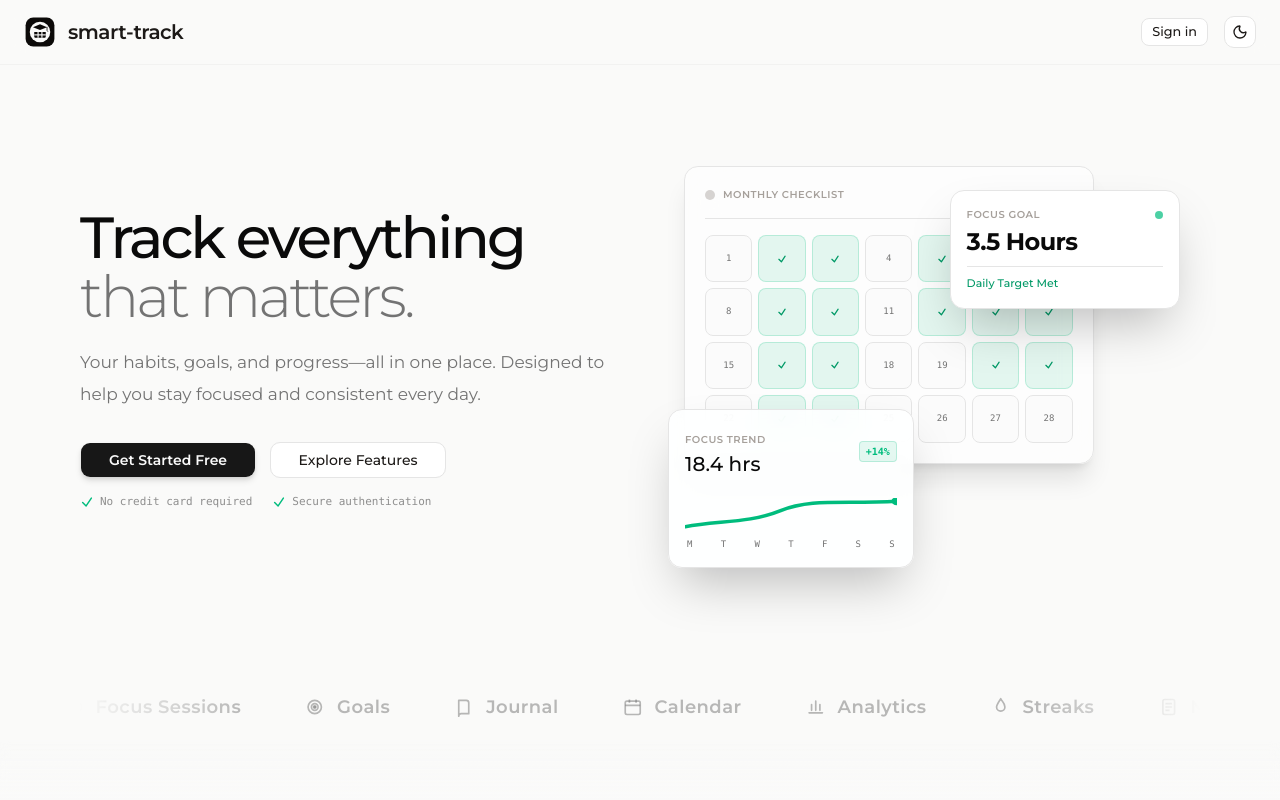
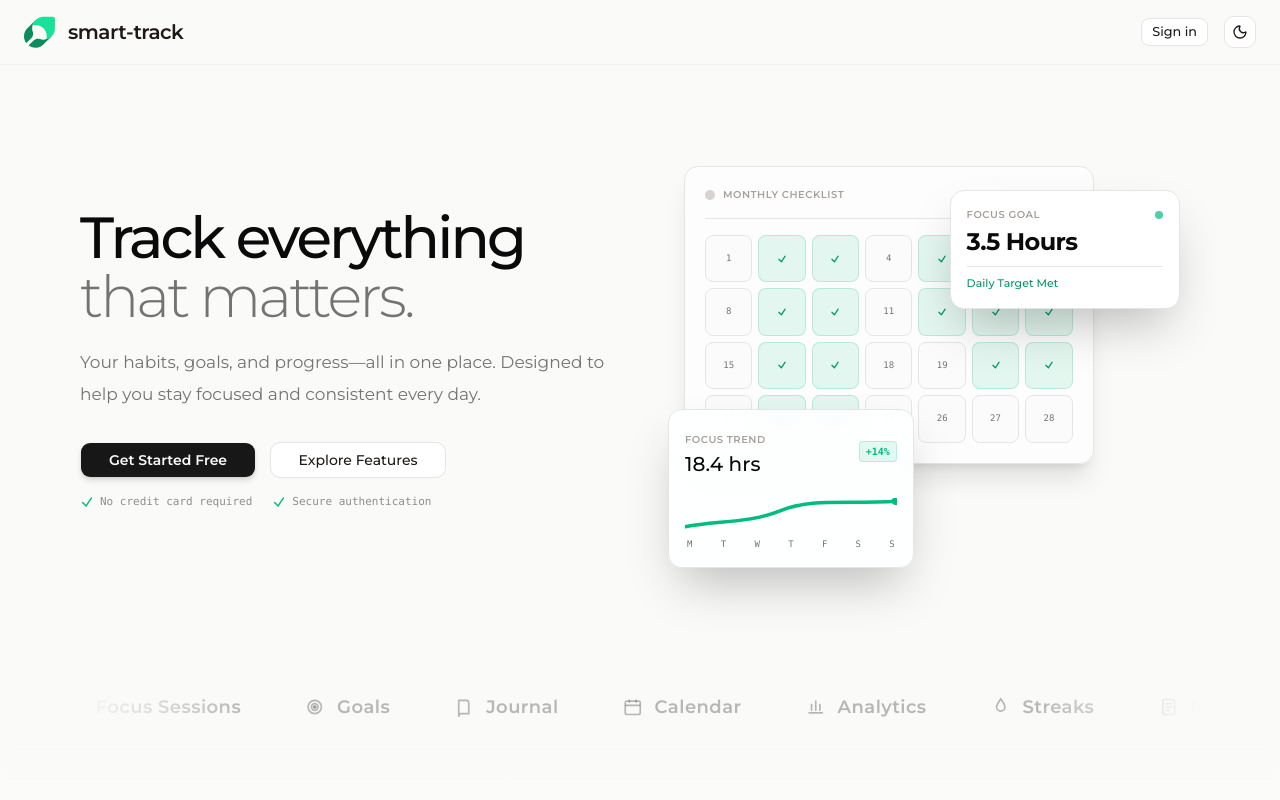
Before and after one commit to abdul-rahman-0x/smart-track, a Next.js app: page / in a window 1280 px wide. Shown: the top 800 px of the page. Built offline with nearby package versions, Linux system fonts and the light colour scheme; no server answers.

Commit message:
refactor: update Logo component with new SVG design and props handling for improved flexibility

```diff
--- a/components/logo.tsx
+++ b/components/logo.tsx
@@ -1,76 +1,24 @@
 import React from "react";
 
-export function Logo({ className = "w-10 h-10" }: { className?: string }) {
+export function Logo({ className, ...props }: React.SVGProps<SVGSVGElement>) {
     return (
         <svg
-            viewBox="0 0 100 100"
+            viewBox="0 0 19 19"
             fill="none"
             xmlns="http://www.w3.org/2000/svg"
-            className={className}>
-            {/* 1. Outer Rounded Badge */}
-            <rect
-                x="5"
-                y="5"
-                width="90"
-                height="90"
-                rx="24"
-                className="fill-stone-950 dark:fill-stone-50"
+            className={className}
+            {...props}>
+            <path
+                d="M18.367 7.28888V1.59755C18.367 0.986819 17.8715 0.5 17.2699 0.5H11.5812C10.6877 0.5 9.80295 0.677018 8.98017 1.01336C8.15738 1.35856 7.40539 1.85424 6.77724 2.49152L6.733 2.53578C5.90137 3.37664 5.30862 4.42108 5.00781 5.57174C5.54749 5.43012 6.10483 5.35931 6.6622 5.35046C8.14852 5.33276 9.60831 5.81073 10.7938 6.7047C11.8643 7.50131 12.6783 8.59885 13.1206 9.86458C13.5807 11.148 13.6337 12.5465 13.2887 13.8653C14.43 13.5644 15.4828 12.9714 16.3233 12.1393L16.3675 12.0951C16.9957 11.4667 17.4999 10.7143 17.845 9.89114C18.19 9.06797 18.3581 8.18285 18.3581 7.28888H18.367Z"
+                fill="#18E299"
             />
-
-            {/* 2. Inner Contrasting Circle Mask */}
-            <circle
-                cx="50"
-                cy="50"
-                r="32"
-                className="fill-stone-50 dark:fill-stone-950"
+            <path
+                d="M4.83793 7.193C4.84674 5.44706 5.54303 3.77167 6.76814 2.51953L2.03511 7.25472C2.01749 7.27236 1.99985 7.28117 1.98222 7.29881C0.827615 8.44513 0.131342 9.97945 0.0167623 11.6019C-0.0890033 13.1186 0.307609 14.6176 1.15373 15.8698C1.23444 15.9892 1.45343 16.0285 1.57682 15.9139L4.47656 13.0216C5.38438 12.1134 5.66643 10.7642 5.23455 9.55618C4.96132 8.80666 4.82912 8.00424 4.83793 7.193Z"
+                fill="#0C8C5E"
             />
-
-            {/* 3. The Bold Silhouette: Graduation Cap + Timeline */}
-            {/* Calendar Grid Base */}
             <path
-                d="M32 50H68V64C68 66 66 68 64 68H36C34 68 32 66 32 64V50Z"
-                className="fill-stone-950 dark:fill-stone-50"
-            />
-
-            {/* Grid Lines inside the base */}
-            <line
-                x1="44"
-                y1="50"
-                x2="44"
-                y2="68"
-                className="stroke-stone-50 dark:stroke-stone-950"
-                strokeWidth="3.5"
-            />
-            <line
-                x1="56"
-                y1="50"
-                x2="56"
-                y2="68"
-                className="stroke-stone-50 dark:stroke-stone-950"
-                strokeWidth="3.5"
-            />
-            <line
-                x1="32"
-                y1="59"
-                x2="68"
-                y2="59"
-                className="stroke-stone-50 dark:stroke-stone-950"
-                strokeWidth="3.5"
-            />
-
-            {/* Cap Diamond Top */}
-            <path
-                d="M50 26L72 35L50 44L28 35L50 26Z"
-                className="fill-stone-950 dark:fill-stone-50"
-            />
-
-            {/* Cap Tassel */}
-            <path
-                d="M72 35V45L74 48"
-                className="stroke-stone-950 dark:stroke-stone-50"
-                strokeWidth="2.5"
-                strokeLinecap="round"
-                strokeLinejoin="round"
+                d="M16.341 12.0938C15.4332 12.9844 14.2962 13.6016 13.0623 13.875C11.8195 14.1483 10.5327 14.0689 9.33405 13.6457C9.33405 13.6457 9.32522 13.6457 9.31641 13.6457C8.10892 13.2136 6.76042 13.4958 5.8526 14.3952L2.95282 17.2875C2.82943 17.4109 2.84706 17.6137 2.99689 17.7107C4.24845 18.5484 5.74683 18.954 7.26281 18.8482C8.88455 18.7336 10.4093 18.037 11.5639 16.8818L11.608 16.8378L16.341 12.1026V12.0938Z"
+                fill="#0C8C5E"
             />
         </svg>
     );
```
